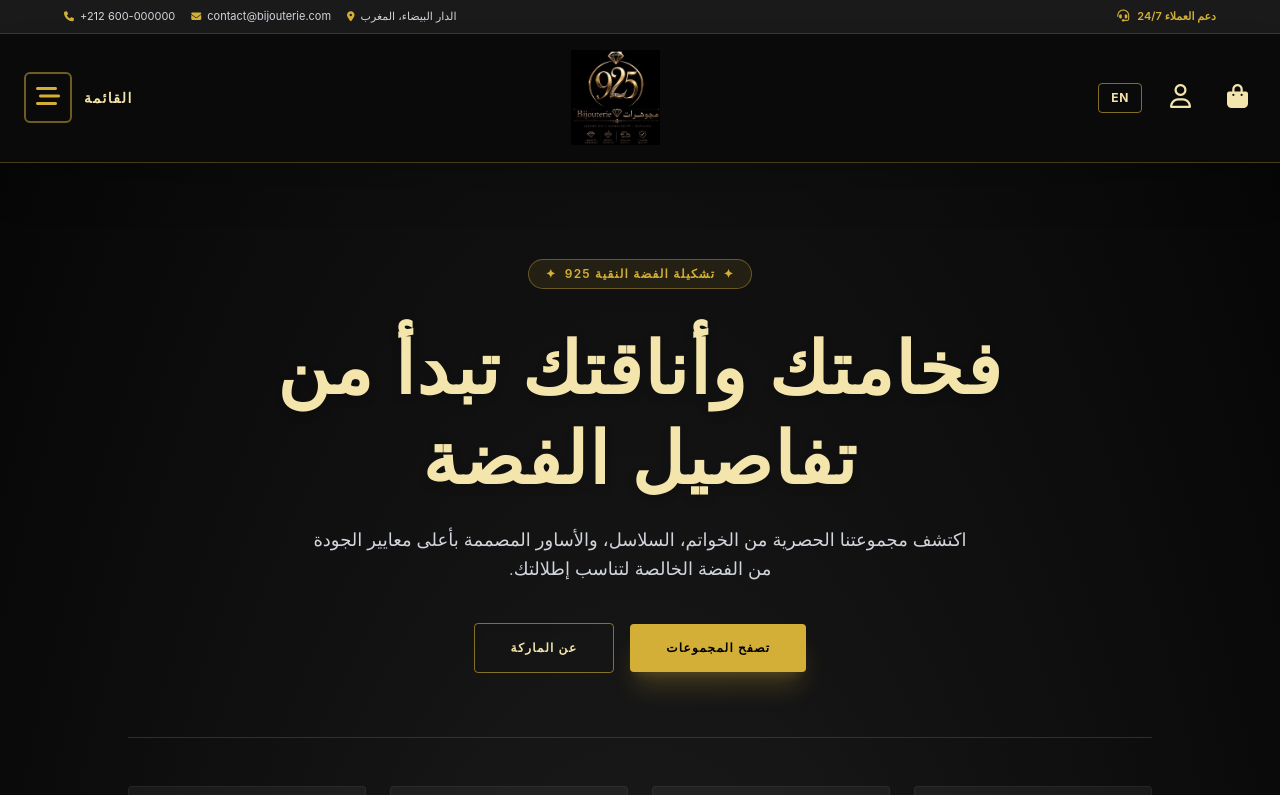
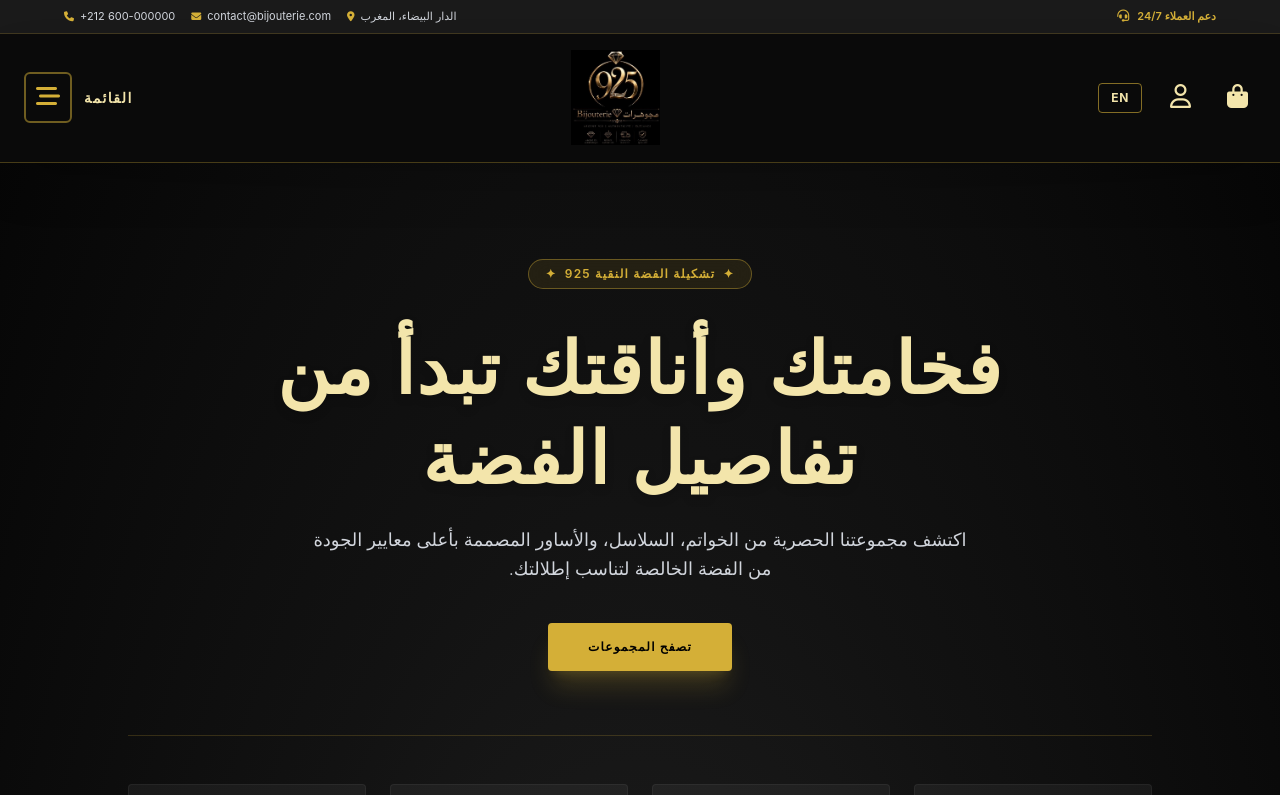
Before and after one commit to oussamael359-svg/bijouterie-925, a React (Vite) app: page / in a window 1280 px wide. Shown: the top 795 px of the page. Built offline with nearby package versions, Linux system fonts and the light colour scheme; the HTML template or start-up script is replaced by a standard one.

Commit message:
تعديل المكونات وإضافة أقسام جديدة

```diff
--- a/src/components/Hero.jsx
+++ b/src/components/Hero.jsx
@@ -26,19 +26,13 @@ export default function Hero({ currentLang }) {
           : 'Discover our hand-picked selection of premium 925 sterling silver rings, necklaces, and bracelets crafted for absolute luxury.'}
       </p>
 
-      {/* أزرار الإجراءات (CTA) */}
-      <div className="flex flex-col sm:flex-row items-center gap-4 w-full sm:w-auto mb-16">
+      {/* زر الإجراء الأساسي (CTA) */}
+      <div className="flex flex-col items-center w-full sm:w-auto mb-16">
         <Link
           to="/shop"
-          className="w-full sm:w-auto bg-[#D4AF37] text-black hover:bg-[#F3E5AB] px-9 py-4 rounded-sm font-bold text-xs tracking-widest uppercase transition duration-300 shadow-xl shadow-[#D4AF37]/20 text-center"
+          className="w-full sm:w-auto bg-[#D4AF37] text-black hover:bg-[#F3E5AB] px-10 py-4 rounded-sm font-bold text-xs tracking-widest uppercase transition duration-300 shadow-xl shadow-[#D4AF37]/20 text-center"
         >
           {currentLang === 'ar' ? 'تصفح المجموعات' : 'Explore Collections'}
-        </Link>
-        <Link
-          to="/shop"
-          className="w-full sm:w-auto border border-[#D4AF37]/60 text-[#F3E5AB] hover:bg-[#D4AF37]/10 px-9 py-4 rounded-sm font-bold text-xs tracking-widest uppercase transition duration-300 backdrop-blur-xs text-center"
-        >
-          {currentLang === 'ar' ? 'عن الماركة' : 'Our Legacy'}
         </Link>
       </div>
 
```
